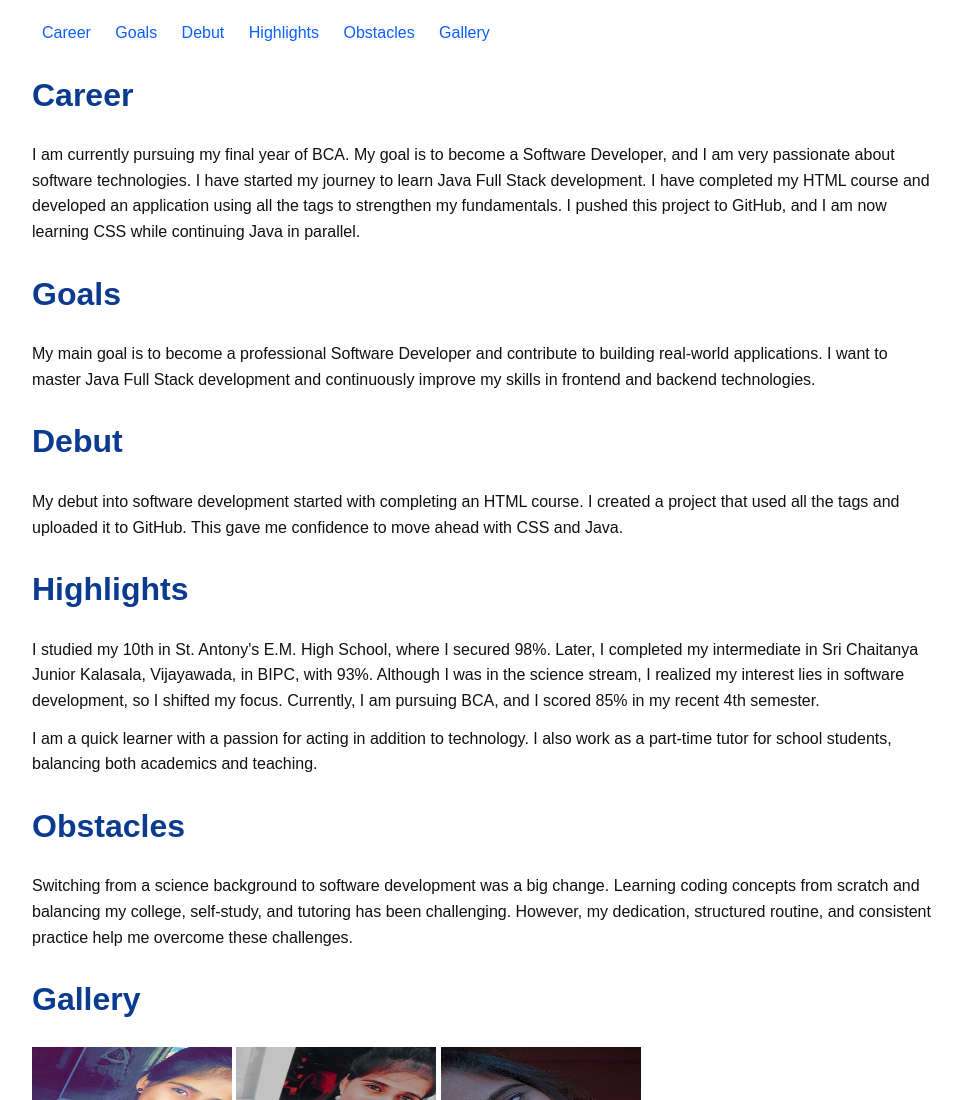
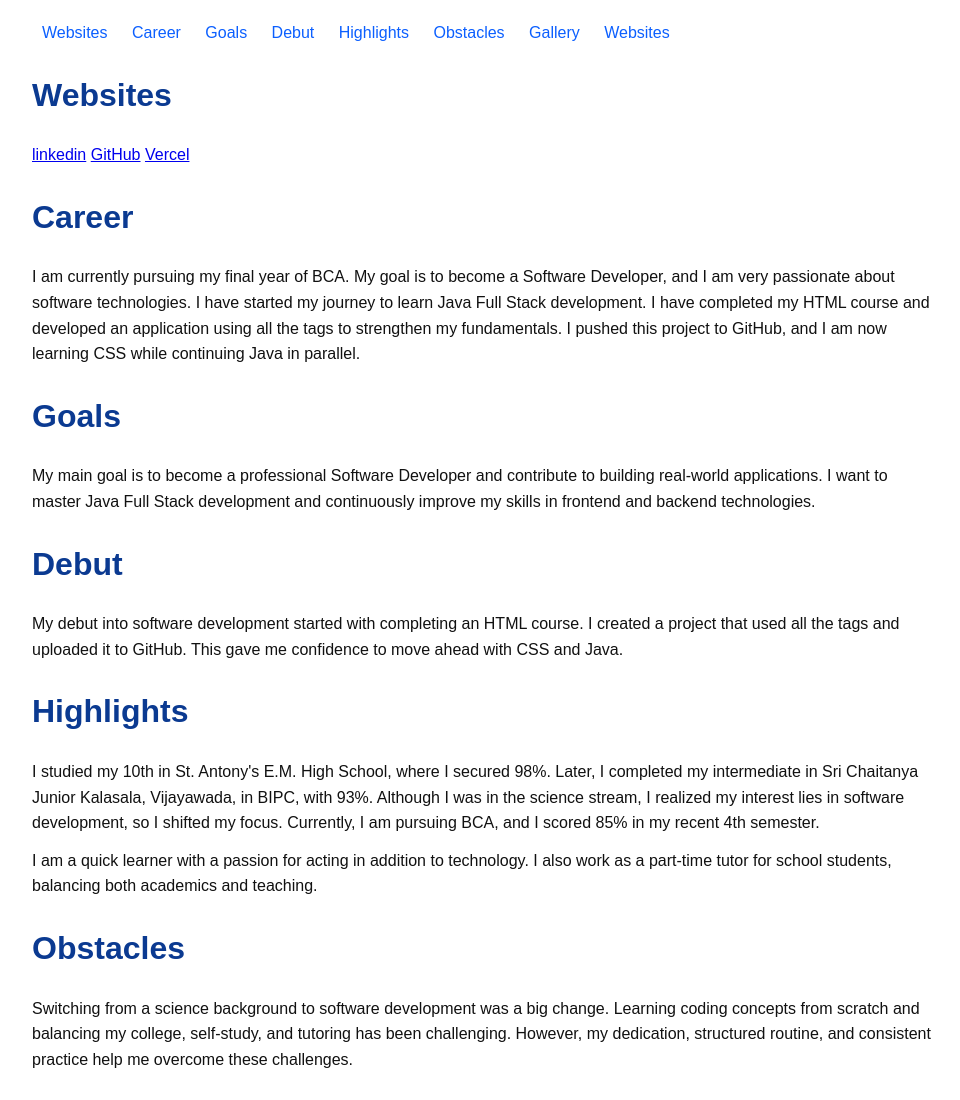
Before and after one commit to SIGAVANAJA/Siga-Vanaja-Biography, a plain HTML site: page biography.html in a window 1280 px wide. Shown: the top 1100 px of the page, without its empty margins (158-1118 px from the left). Drawn offline with Linux system fonts and the light colour scheme.

Commit message:
added Websites

```diff
--- a/biography.html
+++ b/biography.html
@@ -13,15 +13,20 @@ p { margin: 0.75rem 0; }
 </head>
 <body>
 <nav>
+<a href="#Website">Websites</a>
 <a href="#career">Career</a>
 <a href="#goals">Goals</a>
 <a href="#debute">Debut</a>
 <a href="#highlights">Highlights</a>
 <a href="#obstacles">Obstacles</a>
 <a href="#gallery">Gallery</a>
+<a href="#website">Websites</a>
 </nav>
 
-
+<h1 id="website">Websites</h1>
+<a href="https://www.linkedin.com/public-profile/settings?lipi=urn%3Ali%3Apage%3Ad_flagship3_profile_self_edit_contact-info%3BY6gh5kPGT%2FO2fH3cBf2HdA%3D%3D">linkedin</a>
+<a href="https://github.com/">GitHub</a>
+<a href="https://vercel.com/siga-vanajas-projects/siga-vanaja-biography">Vercel</a>
 <h1 id="career">Career</h1>
 <p>I am currently pursuing my final year of BCA. My goal is to become a Software Developer, and I am very passionate about software technologies. I have started my journey to learn Java Full Stack development. I have completed my HTML course and developed an application using all the tags to strengthen my fundamentals. I pushed this project to GitHub, and I am now learning CSS while continuing Java in parallel.</p>
 
```
